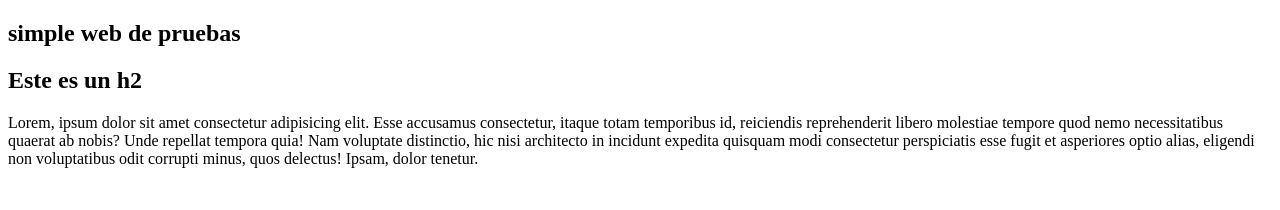
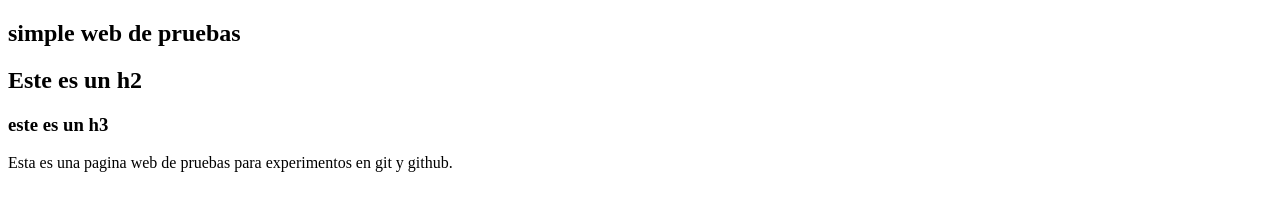
Before and after one commit to roddevwork/prueba-git, a plain HTML site: page index.html in a window 1280 px wide. Drawn offline with Linux system fonts and the light colour scheme.

Commit message:
index.html > modificado lorem, h3 agregado

```diff
--- a/index.html
+++ b/index.html
@@ -9,14 +9,9 @@
 		<section>
 			<h1>simple web de pruebas</h1>
 			<h2>Este es un h2</h2>
+			<h3>este es un h3</h3>
 			<p>
-				Lorem, ipsum dolor sit amet consectetur adipisicing elit. Esse accusamus
-				consectetur, itaque totam temporibus id, reiciendis reprehenderit libero
-				molestiae tempore quod nemo necessitatibus quaerat ab nobis? Unde
-				repellat tempora quia! Nam voluptate distinctio, hic nisi architecto in
-				incidunt expedita quisquam modi consectetur perspiciatis esse fugit et
-				asperiores optio alias, eligendi non voluptatibus odit corrupti minus,
-				quos delectus! Ipsam, dolor tenetur.
+				Esta es una pagina web de pruebas para experimentos en git y github.
 			</p>
 		</section>
 	</body>
```
